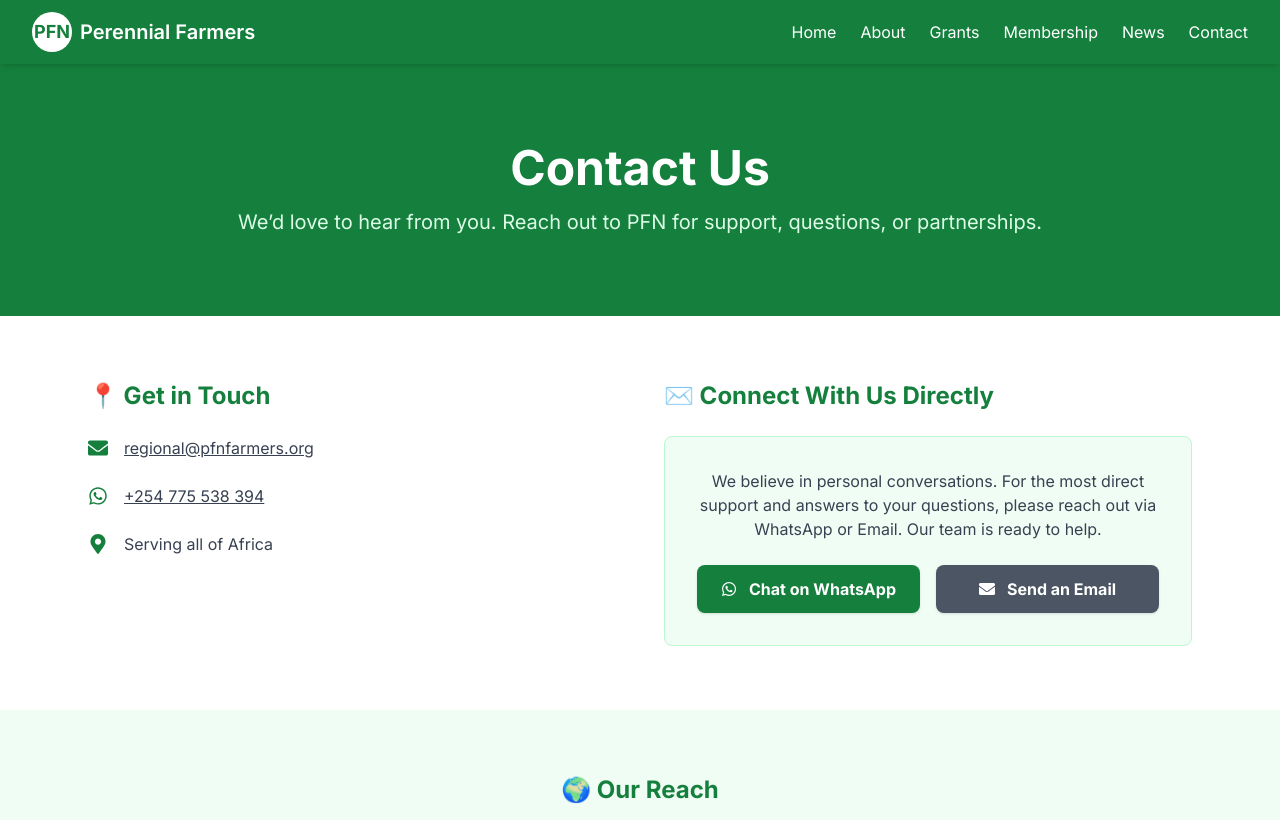
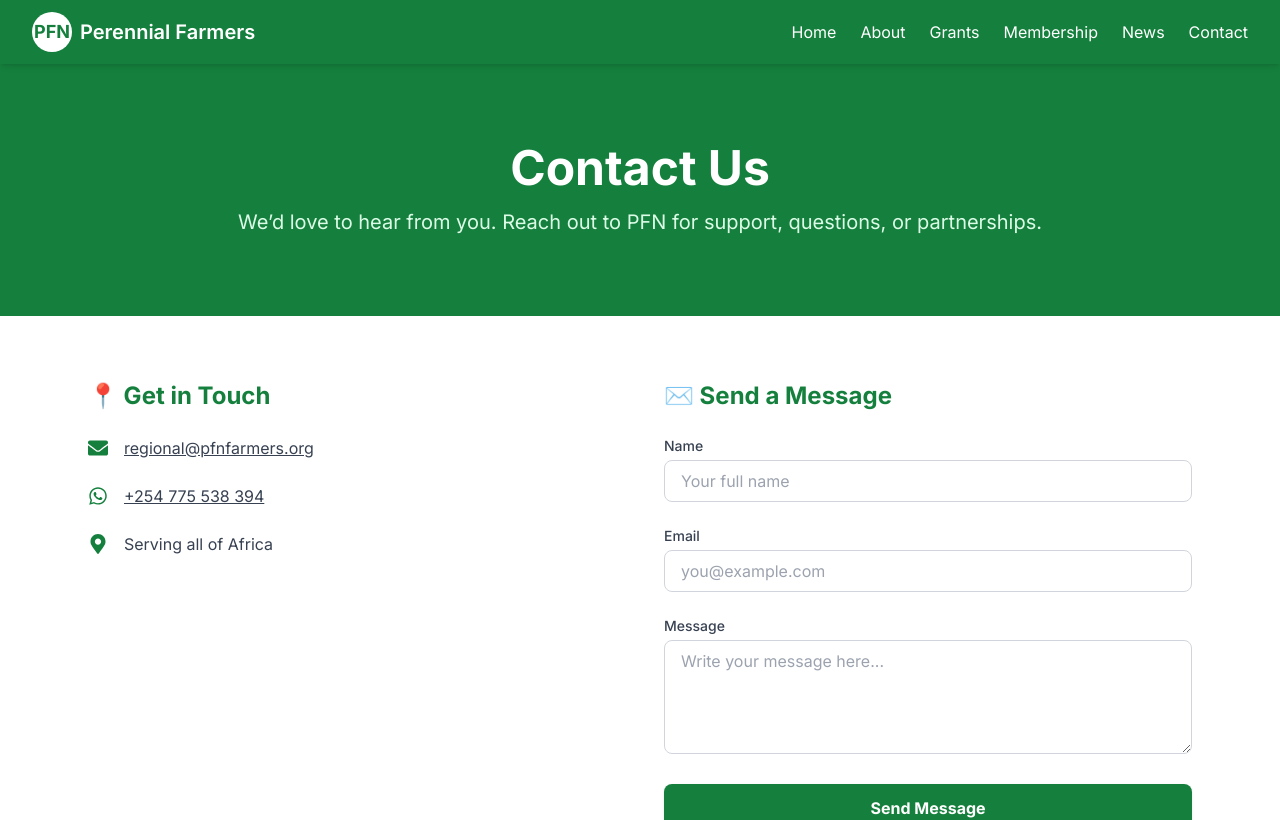
Before and after one commit to RolandAmini/perennial-farmers-network, a Next.js app: page /contact in a window 1280 px wide. Shown: the top 820 px of the page. Built offline with nearby package versions, Linux system fonts and the light colour scheme.

Commit message:
contact fform

```diff
--- a/src/app/api/contact/route.ts
+++ b/src/app/api/contact/route.ts
@@ -1,6 +1,6 @@
 import { NextResponse } from "next/server";
 import { Resend } from "resend";
-import type { NextRequest } from "next/server"; //
+import type { NextRequest } from "next/server";
 
 const resend = new Resend(process.env.RESEND_API_KEY);
 
@@ -8,26 +8,35 @@ export async function POST(request: NextRequest) {
   try {
     const { name, email, message } = await request.json();
 
+    if (!name || !email || !message) {
+      return NextResponse.json(
+        { error: "All fields are required." },
+        { status: 400 }
+      );
+    }
+
     await resend.emails.send({
-      from: "PFN Contact <onboarding@resend.dev>",
+      from: "Contact Form <noreply@pfnfarmers.org>",
       to: "regional@pfnfarmers.org",
-      subject: `New Contact Form Message from ${name}`,
+      subject: `New Message from ${name} via Contact Form`,
       replyTo: email,
-      text: `
-        You have a new message from the PFN contact form:
-
-        Name: ${name}
-        Email: ${email}
-        Message:
-        ${message}
+      html: `
+        <h1>New Contact Form Submission</h1>
+        <p><strong>Name:</strong> ${name}</p>
+        <p><strong>Email:</strong> <a href="mailto:${email}">${email}</a></p>
+        <p><strong>Message:</strong></p>
+        <p style="white-space: pre-wrap;">${message}</p>
       `,
     });
 
     return NextResponse.json({ success: true });
   } catch (error) {
     console.error("❌ Email sending error:", error);
+    // Provide a more specific error message if possible
+    const errorMessage =
+      error instanceof Error ? error.message : "An unknown error occurred";
     return NextResponse.json(
-      { success: false, error: (error as Error).message },
+      { success: false, error: errorMessage },
       { status: 500 }
     );
   }
--- a/src/app/contact/page.tsx
+++ b/src/app/contact/page.tsx
@@ -5,10 +5,7 @@ import { useState } from "react";
 import { FaEnvelope, FaWhatsapp, FaMapMarkerAlt } from "react-icons/fa";
 
 export default function ContactPage() {
-  // --- FORM STATE & LOGIC ---
-  // The state and submit handler for the form are preserved here.
-  // Uncomment this block when you are ready to re-enable the form.
-  /*
+  // --- FORM STATE & LOGIC IS NOW ACTIVE ---
   const [form, setForm] = useState({
     name: "",
     email: "",
@@ -33,19 +30,22 @@ export default function ContactPage() {
       });
 
       if (res.ok) {
-        setStatus("✅ Message sent successfully!");
+        setStatus(
+          "✅ Message sent successfully! We will get back to you soon."
+        );
         setForm({ name: "", email: "", message: "" });
       } else {
         const errorData = await res.json();
         setStatus(`❌ Error: ${errorData.error || "Please try again."}`);
       }
     } catch (error) {
-      setStatus("⚠️ Error connecting to the server.");
+      setStatus(
+        "⚠️ Could not connect to the server. Please check your connection."
+      );
     } finally {
       setLoading(false);
     }
   };
-  */
 
   return (
     <main className="min-h-screen bg-white text-gray-800">
@@ -60,7 +60,7 @@ export default function ContactPage() {
         </div>
       </section>
 
-      {/* Contact Info + Form/Card */}
+      {/* Contact Info + Form */}
       <section className="max-w-6xl mx-auto px-6 py-16 grid md:grid-cols-2 gap-12">
         {/* Contact Details */}
         <div>
@@ -95,51 +95,7 @@ export default function ContactPage() {
           </div>
         </div>
 
-        {/* =================================================================== */}
-        {/* === THE SMART FIX: The Confident "Direct Connect" Card === */}
-        {/* =================================================================== */}
-        <div>
-          <h2 className="text-2xl font-bold text-green-700 mb-6">
-            ✉️ Connect With Us Directly
-          </h2>
-          <div className="bg-green-50 border border-green-200 rounded-lg p-8 space-y-6">
-            <p className="text-gray-700 text-center">
-              We believe in personal conversations. For the most direct support
-              and answers to your questions, please reach out via WhatsApp or
-              Email. Our team is ready to help.
-            </p>
-            <div className="flex flex-col sm:flex-row gap-4">
-              <Link
-                href="https://wa.me/254775538394"
-                target="_blank"
-                rel="noopener noreferrer"
-                className="flex-1 flex items-center justify-center gap-3 bg-green-700 text-white font-bold py-3 px-6 rounded-lg shadow hover:bg-green-800 transition"
-              >
-                <FaWhatsapp />
-                Chat on WhatsApp
-              </Link>
-              <Link
-                href="mailto:regional@pfnfarmers.org"
-                className="flex-1 flex items-center justify-center gap-3 bg-gray-600 text-white font-bold py-3 px-6 rounded-lg shadow hover:bg-gray-700 transition"
-              >
-                <FaEnvelope />
-                Send an Email
-              </Link>
-            </div>
-          </div>
-        </div>
-        {/* =================================================================== */}
-        {/* === END OF FIX === */}
-        {/* =================================================================== */}
-
-        {/* =================================================================== */}
-        {/* === PRESERVED FORM CODE (COMMENTED OUT) === */}
-        {/* To re-enable the form: */}
-        {/* 1. DELETE the "Direct Connect" Card <div> block above. */}
-        {/* 2. UNCOMMENT the entire block below. */}
-        {/* 3. UNCOMMENT the state and handleSubmit function at the top of the file. */}
-        {/* =================================================================== */}
-        {/*
+        {/* --- THE LIVE CONTACT FORM --- */}
         <div>
           <h2 className="text-2xl font-bold text-green-700 mb-6">
             ✉️ Send a Message
@@ -190,19 +146,24 @@ export default function ContactPage() {
             <button
               type="submit"
               disabled={loading}
-              className="w-full bg-green-700 text-white py-3 px-6 rounded-lg shadow hover:bg-green-800 transition disabled:bg-green-400 disabled:cursor-not-allowed"
+              className="w-full bg-green-700 text-white font-bold py-3 px-6 rounded-lg shadow hover:bg-green-800 transition disabled:bg-green-400 disabled:cursor-not-allowed"
             >
               {loading ? "Sending..." : "Send Message"}
             </button>
           </form>
 
           {status && (
-            <p className={`mt-4 text-center text-sm ${status.includes("Error") || status.includes("error") ? "text-red-600" : "text-green-600"}`}>
+            <p
+              className={`mt-4 text-center text-sm ${
+                status.includes("Error") || status.includes("error")
+                  ? "text-red-600"
+                  : "text-green-600"
+              }`}
+            >
               {status}
             </p>
           )}
         </div>
-        */}
       </section>
 
       {/* Map Section */}
```
